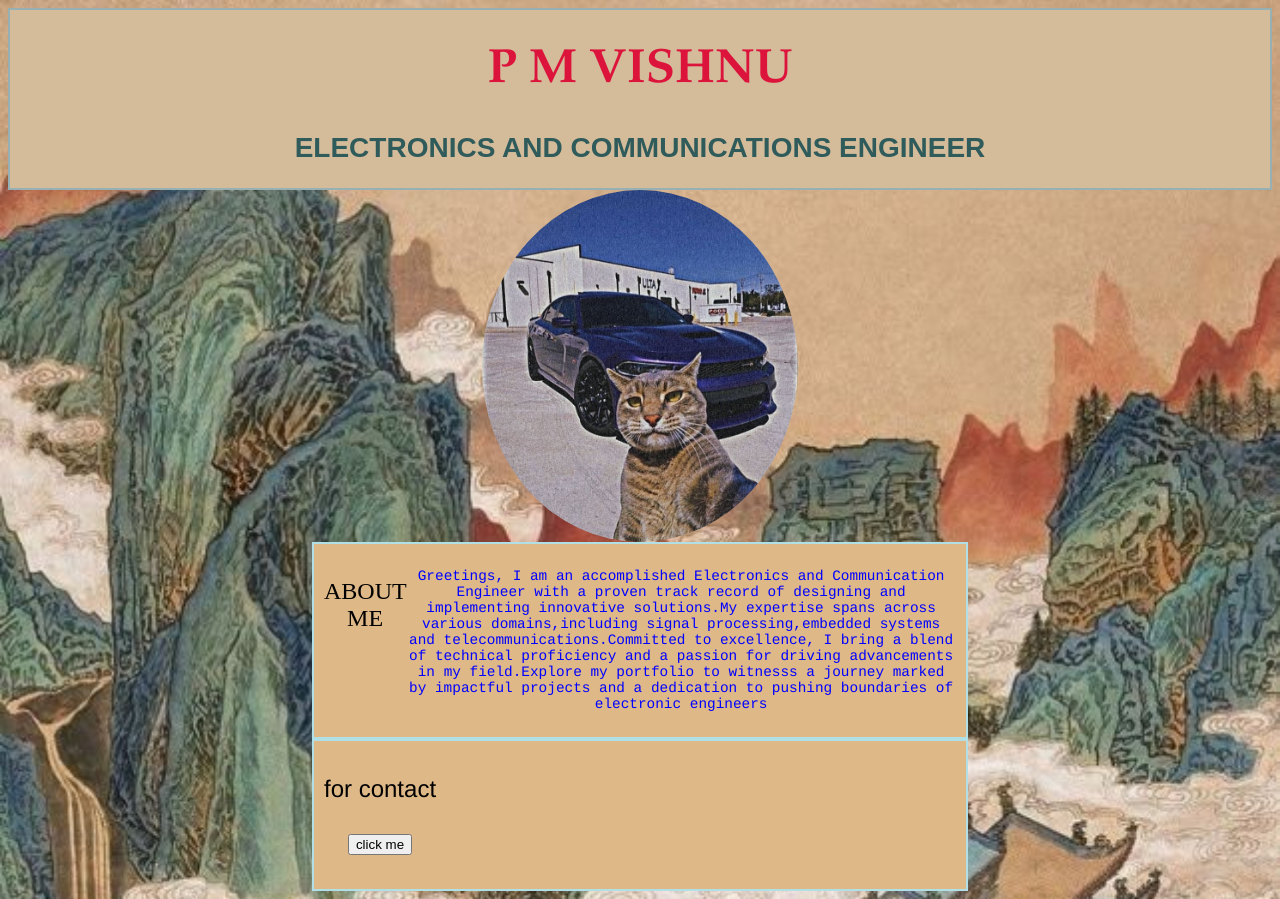
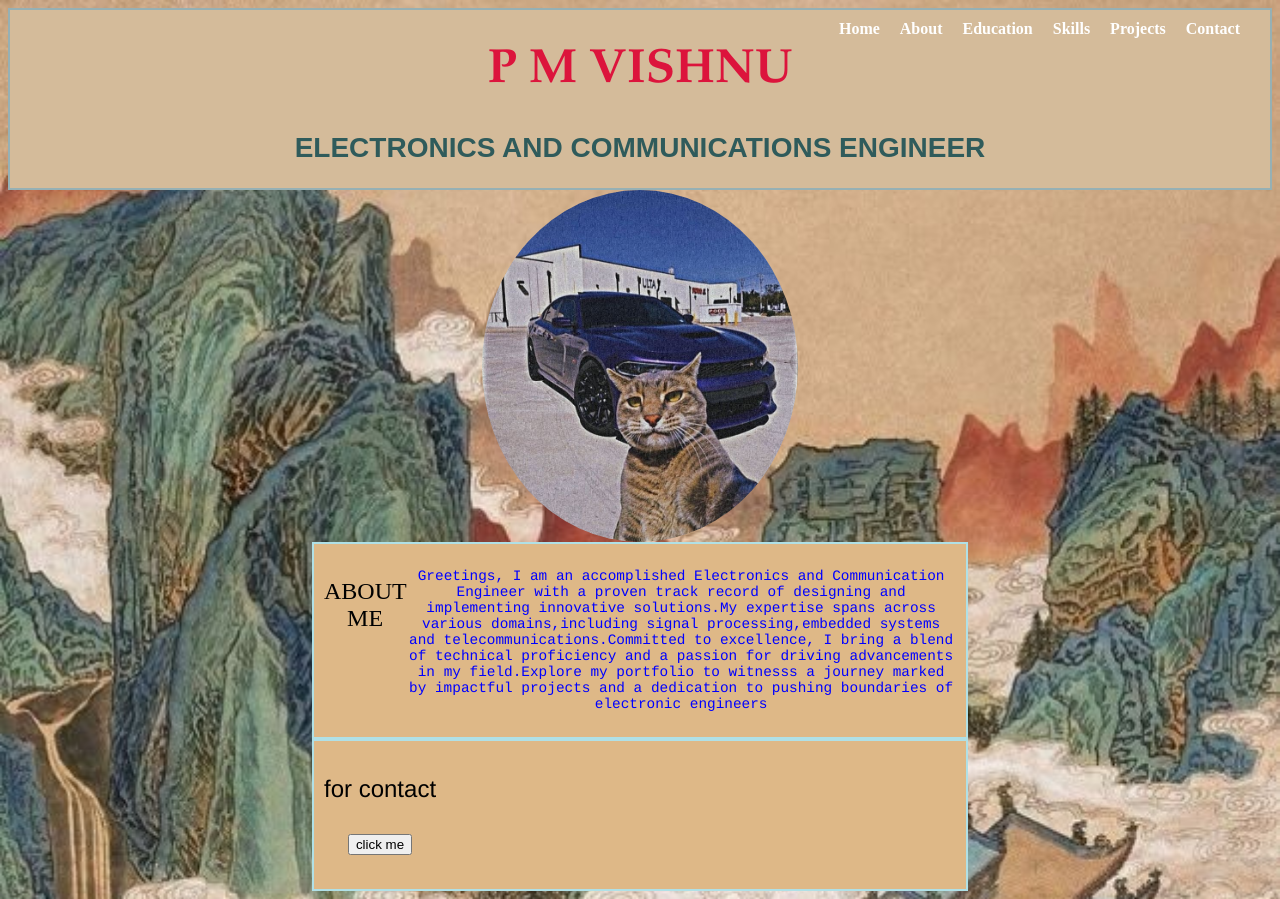
Before and after one commit to V5hnu/FISAT, a plain HTML site: page index.html in a window 1280 px wide. Drawn offline with Linux system fonts and the light colour scheme.

Commit message:
newest portfolio

```diff
--- a/index.html
+++ b/index.html
@@ -7,9 +7,21 @@
     <link rel="stylesheet" href="style.css">
 </head>
 <body>
+    <nav>
+        <ul>
+            <li><a href="index.html" target="_blank">Home</a></li>
+            <li><a href="about.html">About</a></li>
+            <li><a href="education.html">Education</a></li>
+            <li><a href="skills.html">Skills</a></li>
+            <li><a href="projects.html">Projects</a></li>
+            <li><a href="contact.html">Contact</a></li>
+        </ul>
+
+    </nav>
 <div class ="centeredheading">
      <h1 class="head">P M VISHNU</h1>
      <h2 class="head2">ELECTRONICS AND COMMUNICATIONS ENGINEER</h2>
+
 </div>
 
     <div><img src="./images/profile pic.jpg" alt="" class="center">
--- a/style.css
+++ b/style.css
@@ -104,3 +104,25 @@ body{
 
     }
 }
+nav {
+    position: absolute;
+    top: 20px;
+    right: 20px
+}
+nav ul {
+    list-style-type: none;
+    margin: 0;
+    padding: 0;
+    display: flex;
+}
+
+nav li {
+    margin-right: 20px;
+}
+
+nav a {
+    text-decoration: none;
+    color: white;
+    font-weight: bold;
+    font-size: 16px;
+}
```
Also changed, not shown: skills.html (added, +15 -0 lines).
